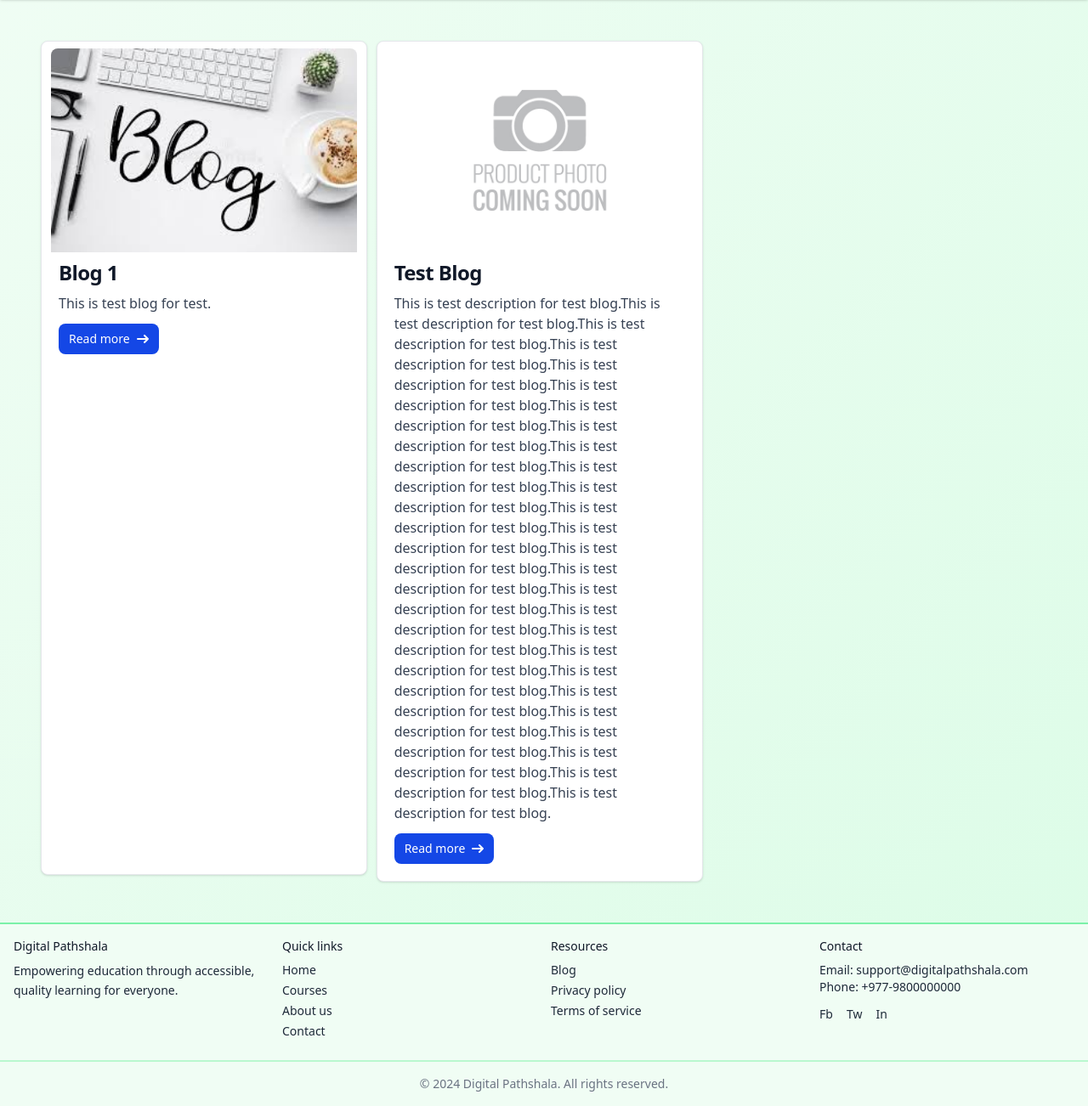
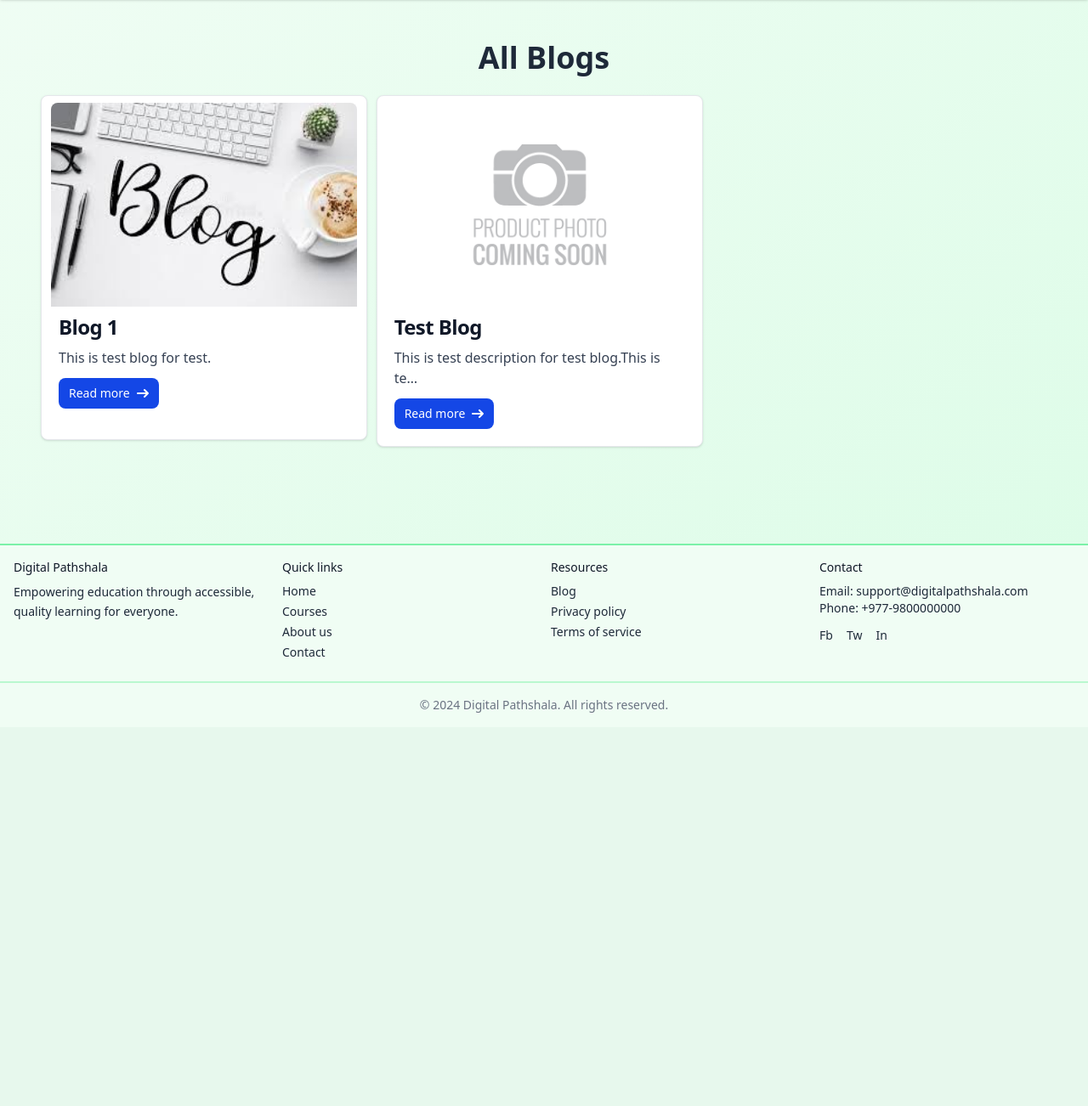
Before and after one commit to SumaniqueCode/pathshala-BMS, a Django app: page /blogs/ in a window 1280 px wide. Shown: the part 106-1408 px from the top of the page at 85% size. After the commit the page ends 945 px from the top, so only its background shows below. Run offline with Django 5.2, Linux system fonts and the light colour scheme; data comes from the database, SQL or seed files in the repository; both versions use the stored data as it was after the commit; parts of the project's set-up code (start-up, migrations or seed data) failed here and were passed over.

Commit message:
Blog cards and blog details initialization

```diff
--- a/blogs/views.py
+++ b/blogs/views.py
@@ -73,3 +73,7 @@ def createBlog(request):
         blog.tags.add(*[tag.strip() for tag in data['tags'].split(',')])
         messages.success(request, "Blog Created Successfully!")
         return redirect("/blogs")
+
+def blogDetails(request,id):
+    blog = Blog.objects.get(id=id)
+    return render( request, 'pages/blogs/blogDetails.html', {"blog": blog})
--- a/main/urls.py
+++ b/main/urls.py
@@ -14,39 +14,43 @@ Including another URLconf
     1. Import the include() function: from django.urls import include, path
     2. Add a URL to urlpatterns:  path('blog/', include('blog.urls'))
 """
+
 from django.contrib import admin
 from django.urls import include, path
 from .views import *
 from django.conf.urls.static import static
 from main import settings
 from users.views import *
-from blogs.views import addBlogPage, createBlog
+from blogs.views import *
 
 auth_urlpatterns = [
-    path('log-in/', loginPage),
-    path('sign-up/', signupPage),
-    path('signin-user', loginUser),
-    path('signup-user', signupUser),
-    path('logout', logoutUser),
-    path('edit-user', editUserPage),
-    path('update-user', updateUser),
+    path("log-in/", loginPage),
+    path("sign-up/", signupPage),
+    path("signin-user", loginUser),
+    path("signup-user", signupUser),
+    path("logout", logoutUser),
+    path("edit-user", editUserPage),
+    path("update-user", updateUser),
 ]
 
 blog_urlpatterns = [
-    path('add', addBlogPage),
-    path('create', createBlog),
+    path("add", addBlogPage),
+    path("create", createBlog),
+    path("<int:id>", blogDetails),  # "blog/{{blog.id}}" e.g: "blog/1"
 ]
 
 urlpatterns = [
-    path('admin/', admin.site.urls),
-    path('', landingPage),
-    path('about/', aboutPage),
-    path('auth/', include(auth_urlpatterns)),
-    path('blogs/',blogPage ),
-    path('profile/', profilePage ),
-    path('blog/', include(blog_urlpatterns)),
+    path("admin/", admin.site.urls),
+    path("", landingPage),
+    path("about/", aboutPage),
+    path("auth/", include(auth_urlpatterns)),
+    path("blogs/", blogPage),
+    path("profile/", profilePage),
+    path("blog/", include(blog_urlpatterns)),
 ]
 
 if settings.DEBUG:
     urlpatterns += static(settings.MEDIA_URL, document_root=settings.MEDIA_ROOT)
-    urlpatterns += static(settings.STATIC_URL, document_root=settings.STATICFILES_DIRS[0])
+    urlpatterns += static(
+        settings.STATIC_URL, document_root=settings.STATICFILES_DIRS[0]
+    )
--- a/templates/pages/blogs/blogs.html
+++ b/templates/pages/blogs/blogs.html
@@ -4,14 +4,15 @@
   Blogs
 {% endblock %}
 {% block content %}
+<h1 class="text-center text-4xl font-bold text-gray-800 mb-6">All Blogs</h1>
   <div class="grid grid-cols-1 md:grid-cols-2 lg:grid-cols-3 space-y-2">
     {% for blog in blogs %}
       <div class="max-w-sm bg-white hover:scale-[102%] duration-300 border border-gray-200 rounded-lg shadow-sm dark:bg-gray-800 dark:border-gray-700">
-        <a href="#" class=""><img class="my-2 mx-auto rounded-t-lg h-60" src="{{blog.image.url}}" alt="" /></a>
+        <a href="/blog/{{blog.id}}" class=""><img class="my-2 mx-auto rounded-t-lg h-60" src="{{blog.image.url}}" alt="" /></a>
         <div class="px-5 pb-5">
-          <a href="#"><h5 class="mb-2 text-2xl font-bold tracking-tight text-gray-900 dark:text-white">{{blog.title}}</h5></a>
-          <p class="mb-3 font-normal text-gray-700 dark:text-gray-400">{{blog.content}}</p>
-          <a href="#" class="inline-flex items-center px-3 py-2 text-sm font-medium text-center text-white bg-blue-700 rounded-lg hover:bg-blue-800 focus:ring-4 focus:outline-none focus:ring-blue-300 dark:bg-blue-600 dark:hover:bg-blue-700 dark:focus:ring-blue-800">
+          <a href="/blog/{{blog.id}}"><h5 class="mb-2 text-2xl font-bold tracking-tight text-gray-900 dark:text-white">{{blog.title}}</h5></a>
+          <p class="mb-3 font-normal text-gray-700 dark:text-gray-400">{{blog.content | truncatechars:50}}</p>
+          <a href="/blog/{{blog.id}}" class="inline-flex items-center px-3 py-2 text-sm font-medium text-center text-white bg-blue-700 rounded-lg hover:bg-blue-800 focus:ring-4 focus:outline-none focus:ring-blue-300 dark:bg-blue-600 dark:hover:bg-blue-700 dark:focus:ring-blue-800">
             Read more<svg class="rtl:rotate-180 w-3.5 h-3.5 ms-2" aria-hidden="true" xmlns="http://www.w3.org/2000/svg" fill="none" viewBox="0 0 14 10">
               <path stroke="currentColor" stroke-linecap="round" stroke-linejoin="round" stroke-width="2" d="M1 5h12m0 0L9 1m4 4L9 9" />
             </svg>
```
Also changed, not shown: templates/pages/blogs/blogDetails.html (added, +7 -0 lines), db.sqlite3.
